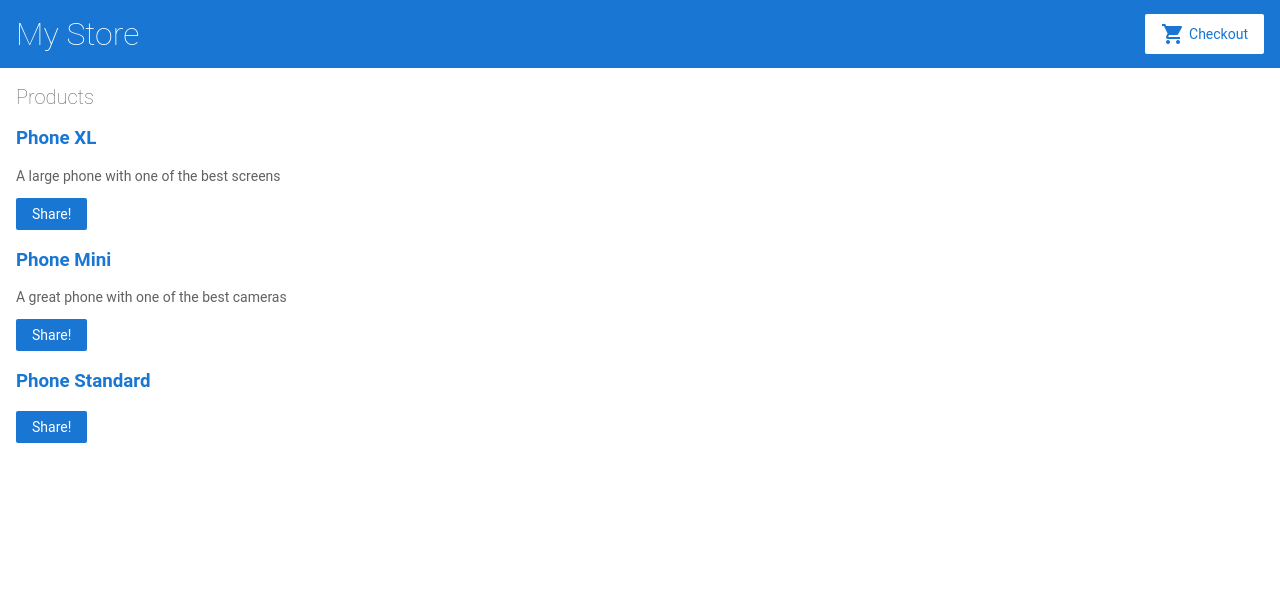
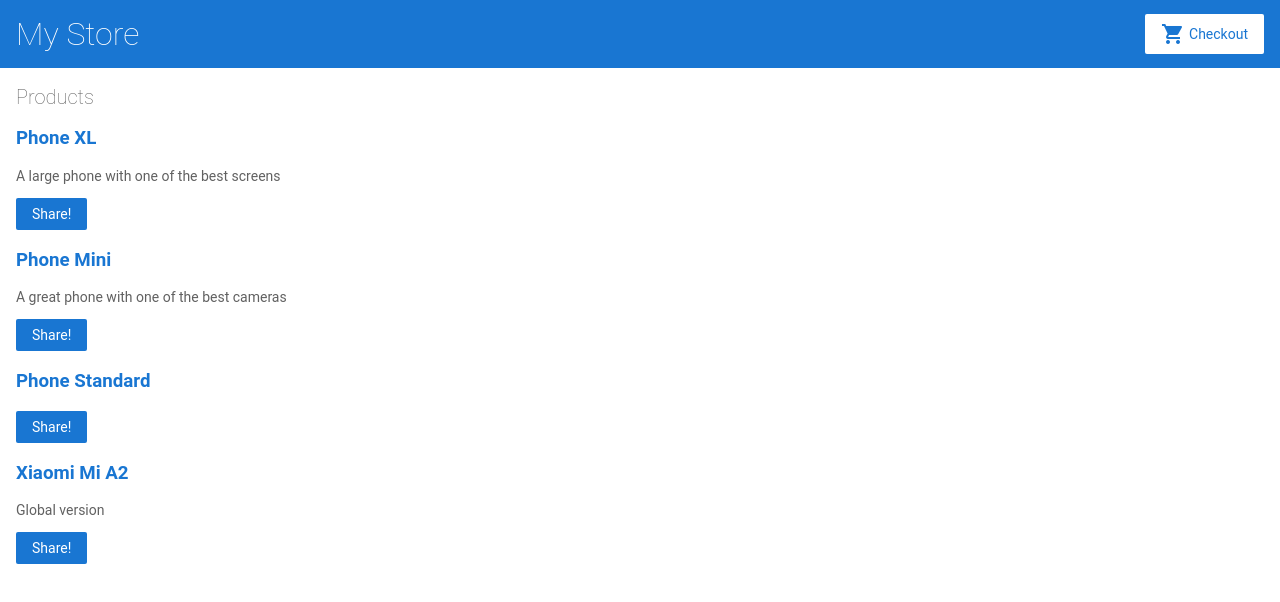
Before and after one commit to paulogustavo/angular-tutorial, an Angular app: page / in a window 1280 px wide. Shown: the top 602 px of the page. Built offline with nearby package versions, Linux system fonts and the light colour scheme.

Commit message:
Added new product

```diff
--- a/src/app/products.ts
+++ b/src/app/products.ts
@@ -13,6 +13,11 @@
     name: 'Phone Standard',
     price: 299,
     description: ''
+  },
+  {
+    name: 'Xiaomi Mi A2',
+    price: 299,
+    description: 'Global version'
   }
 ];
 
```
